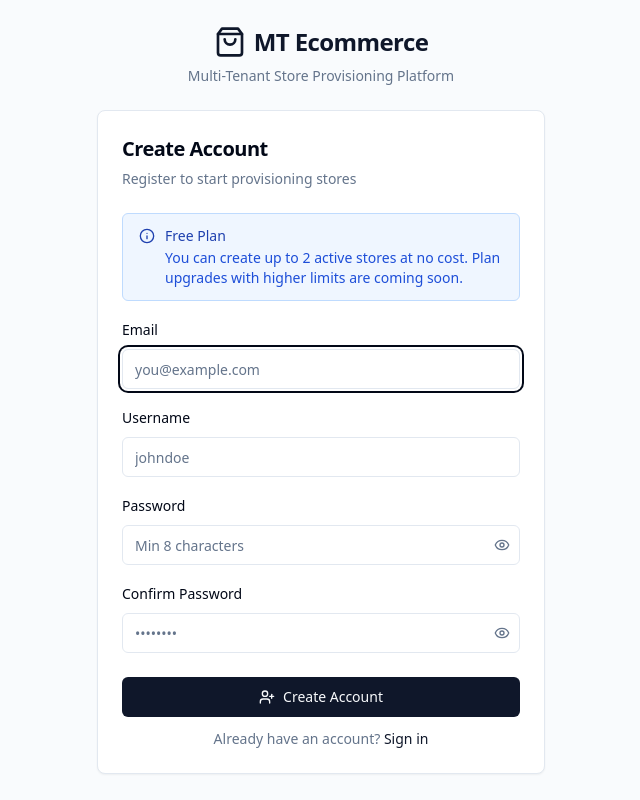
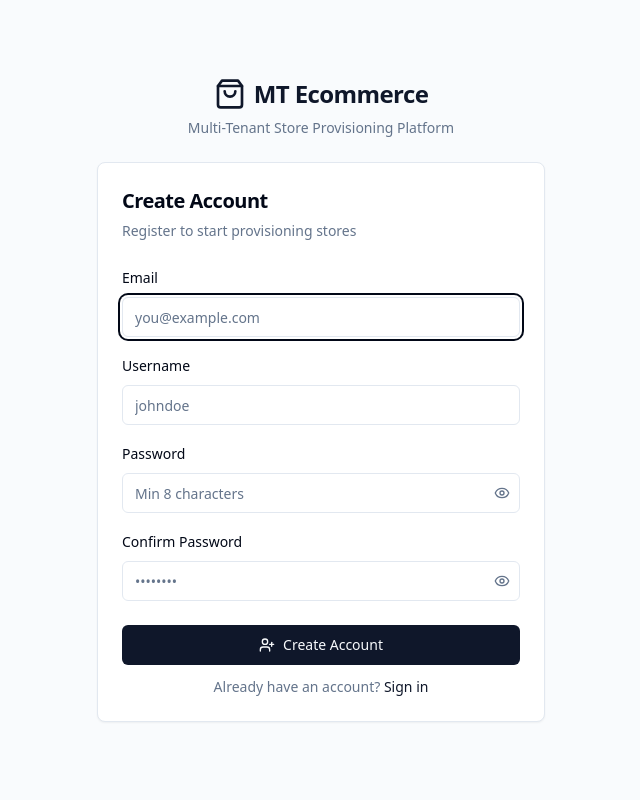
Before and after one commit to abhimh33/Multi-Tenant_Ecommerce_Store, a React (Vite) app in the folder frontend/: page /register in a window 1280 px wide. Shown: the whole page, without its empty margins (319-959 px from the left). Built offline with nearby package versions, Linux system fonts and the light colour scheme.

Commit message:
UI enhanced

```diff
--- a/frontend/src/layouts/DashboardLayout.jsx
+++ b/frontend/src/layouts/DashboardLayout.jsx
@@ -16,6 +16,7 @@ import {
   AlertTriangle,
   Eye,
   EyeOff,
+  Info,
 } from 'lucide-react';
 import { Button } from '../components/ui/button';
 import { Separator } from '../components/ui/separator';
@@ -314,6 +315,22 @@ function SidebarContent({ onNavigate }) {
   );
 }
 
+function FreePlanBanner() {
+  const { isAdmin } = useAuth();
+  if (isAdmin) return null;
+
+  return (
+    <div className="mx-4 mt-4 md:mx-6 md:mt-6 lg:mx-8 rounded-md border border-blue-200 bg-blue-50 px-4 py-3 text-sm text-blue-800 dark:border-blue-800 dark:bg-blue-950 dark:text-blue-200 flex items-center gap-2.5">
+      <Info className="h-4 w-4 shrink-0" />
+      <p>
+        <span className="font-medium">Free Plan</span>
+        {' \u2014 '}
+        You can create up to 2 active stores at no cost. Plan upgrades with higher limits are coming soon.
+      </p>
+    </div>
+  );
+}
+
 export default function DashboardLayout() {
   const [sidebarOpen, setSidebarOpen] = useState(false);
 
@@ -354,6 +371,9 @@ export default function DashboardLayout() {
           </div>
         </header>
 
+        {/* Free plan banner for tenant users */}
+        <FreePlanBanner />
+
         {/* Page content */}
         <main className="flex-1 overflow-y-auto p-4 md:p-6 lg:p-8">
           <Outlet />
--- a/frontend/src/pages/CreateStore.jsx
+++ b/frontend/src/pages/CreateStore.jsx
@@ -106,8 +106,8 @@ export default function CreateStore() {
             <CardTitle>Store Configuration</CardTitle>
             <CardDescription>
               {form.engine === 'woocommerce'
-                ? 'Configure your new store. A dedicated Kubernetes namespace will be created with WordPress, WooCommerce, and a MariaDB database.'
-                : 'Configure your new store. A dedicated Kubernetes namespace will be created with MedusaJS and a PostgreSQL database.'}
+                ? 'Launch your online store in minutes — we handle the hosting, database, and infrastructure so you can focus on growing your business.'
+                : 'Get your MedusaJS-powered storefront up and running instantly — fully managed infrastructure, ready for you to start selling.'}
             </CardDescription>
           </CardHeader>
           <CardContent className="space-y-4">
--- a/frontend/src/pages/Register.jsx
+++ b/frontend/src/pages/Register.jsx
@@ -6,7 +6,7 @@ import { Input } from '../components/ui/input';
 import { Label } from '../components/ui/label';
 import { Button } from '../components/ui/button';
 import { toast } from 'sonner';
-import { UserPlus, Eye, EyeOff, Info } from 'lucide-react';
+import { UserPlus, Eye, EyeOff } from 'lucide-react';
 
 export default function Register() {
   const { register } = useAuth();
@@ -43,15 +43,6 @@ export default function Register() {
       </CardHeader>
       <form onSubmit={handleSubmit}>
         <CardContent className="space-y-4">
-          <div className="rounded-md border border-blue-200 bg-blue-50 px-4 py-3 text-sm text-blue-800 dark:border-blue-800 dark:bg-blue-950 dark:text-blue-200 flex items-start gap-2.5">
-            <Info className="h-4 w-4 mt-0.5 shrink-0" />
-            <div>
-              <p className="font-medium">Free Plan</p>
-              <p className="mt-0.5 text-blue-700 dark:text-blue-300">
-                You can create up to 2 active stores at no cost. Plan upgrades with higher limits are coming soon.
-              </p>
-            </div>
-          </div>
           <div className="space-y-2">
             <Label htmlFor="email">Email</Label>
             <Input
```
